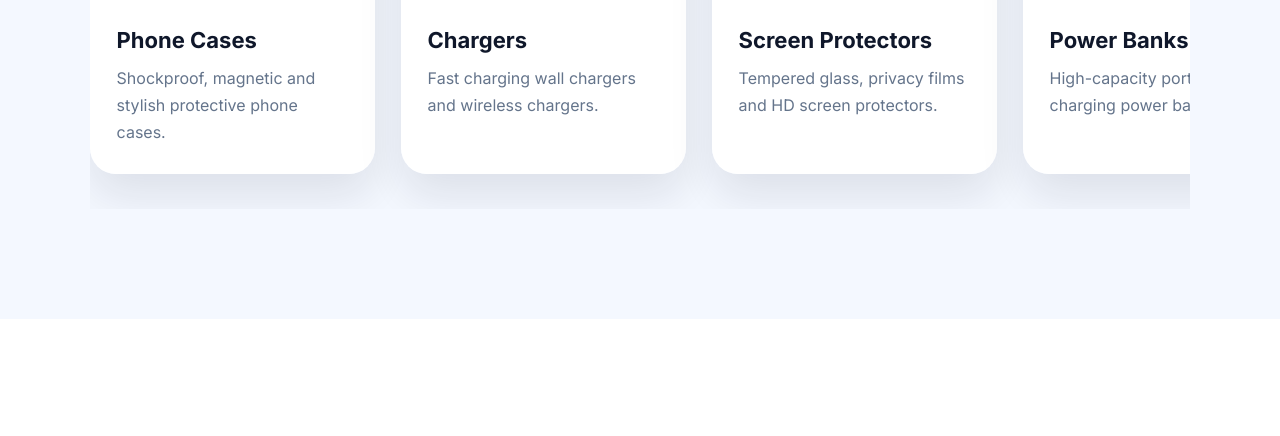
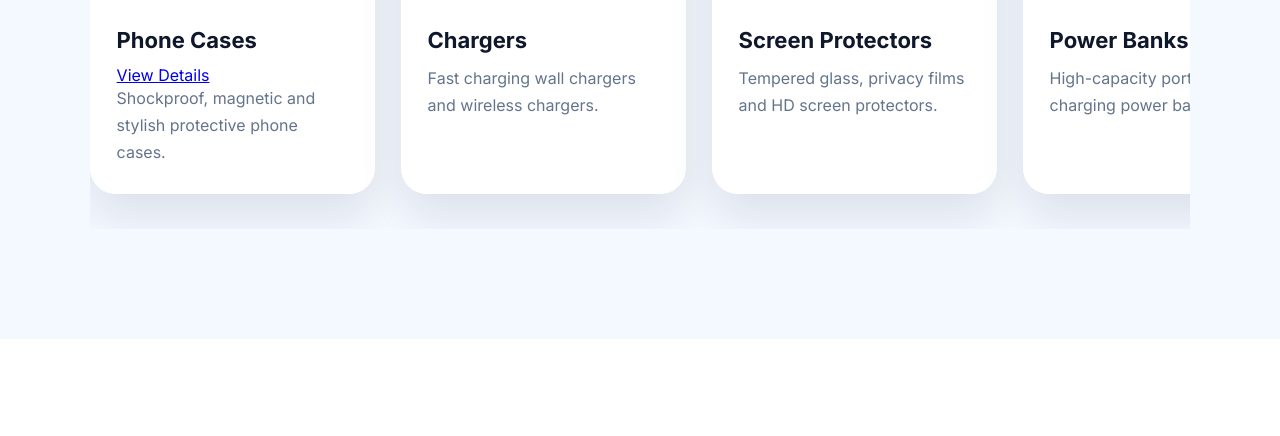
Before and after one commit to 1442280148-afk/mobile-accessories-site, a plain HTML site: page index.html in a window 1280 px wide. Shown: the part 1298-1734 px from the top of the page. Drawn offline with Linux system fonts and the light colour scheme.

Commit message:
Update index.html

```diff
--- a/index.html
+++ b/index.html
@@ -112,6 +112,9 @@
 
         <h3>Phone Cases</h3>
 
+        <a href="product.html" class="product-link">
+View Details
+</a>
         <p>
           Shockproof, magnetic and stylish protective phone cases.
         </p>
```
